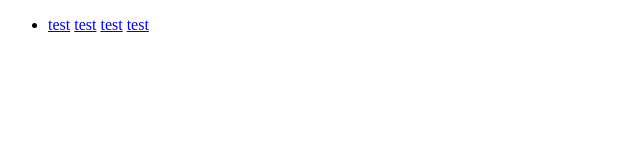
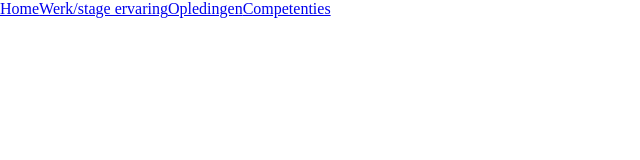
Before and after one commit to 97067883Ludo/Opdracht-Webpagina, a plain HTML site: page index.html in a window 1280 px wide. Shown: the whole page, without its empty margins (0-640 px from the left). Drawn offline with Linux system fonts and the light colour scheme.

Commit message:
added html and css

```diff
--- a/index.html
+++ b/index.html
@@ -2,20 +2,22 @@
 <html lang="nl">
 <head>
     <meta charset="UTF-8">
+    <link rel="stylesheet" href="style.css">
     <title>CV</title>
 </head>
 <body>
-    <head>
+    <header>
         <nav>
             <ul>
                 <li>
-                    <a href="#">test</a>
-                    <a href="#">test</a>
-                    <a href="#">test</a>
-                    <a href="#">test</a>
+                    <a class="nav-item-selected" href="#">Home</a>
+                    <a class="nav-item" href="#">Werk/stage ervaring</a>
+                    <a class="nav-item" href="#">Opledingen</a>
+                    <a class="nav-item" href="#">Competenties</a>
                 </li>
             </ul>
         </nav>
-    </head>
+    </header>
+
 </body>
 </html>
--- a/style.css
+++ b/style.css
@@ -1,4 +1,29 @@
 body{
     margin: 0px;
+    display: flex;
+}
+ul{
+    margin: 0px;
+    padding: 0px;
+}
+nav{
+    display: flex;
+}
+ul{
+    display: flex
+}
+li{
+    list-style-type: none;
+    display: flex;
+    align-items: center;
+}
+.nav-item{
+    margin-left: auto;
+    margin-right: auto;
+    display: flex;
 
 }
+.nav-item-selected{
+    display: flex;
+
+}
```
